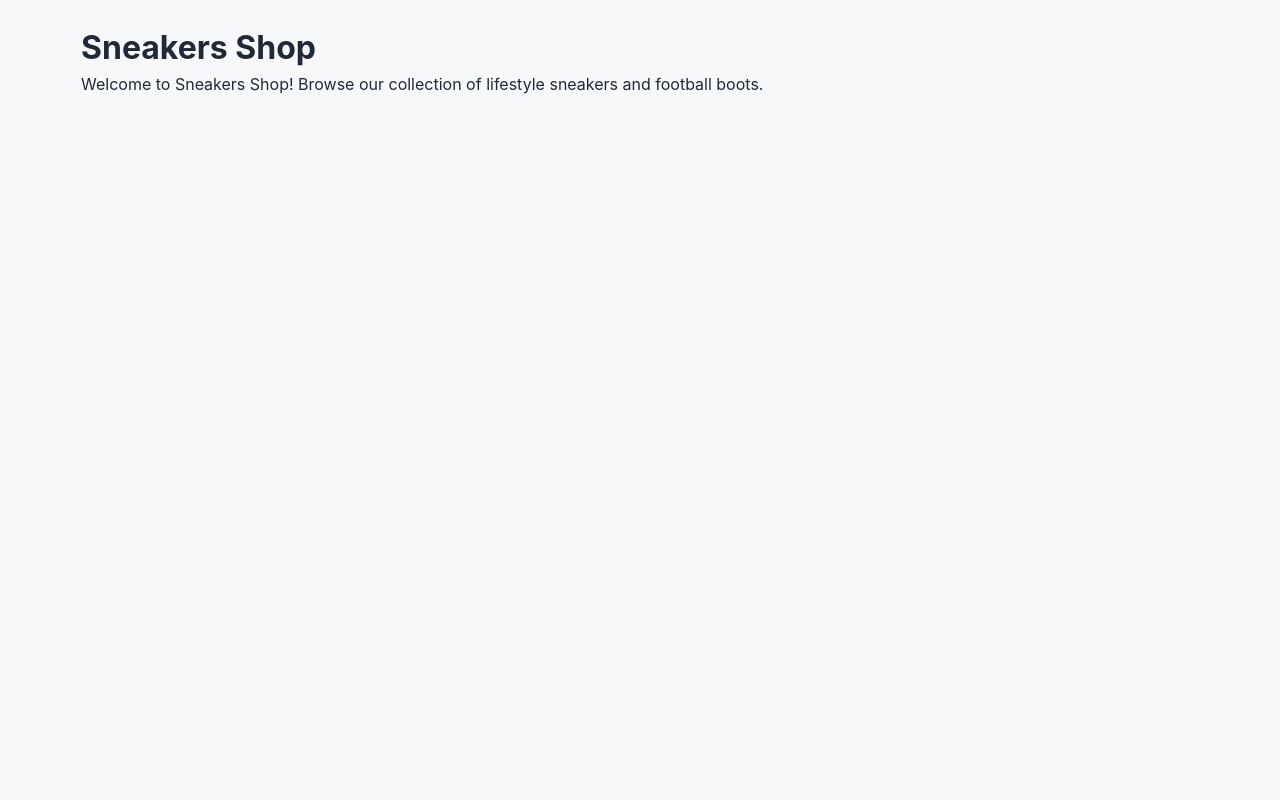
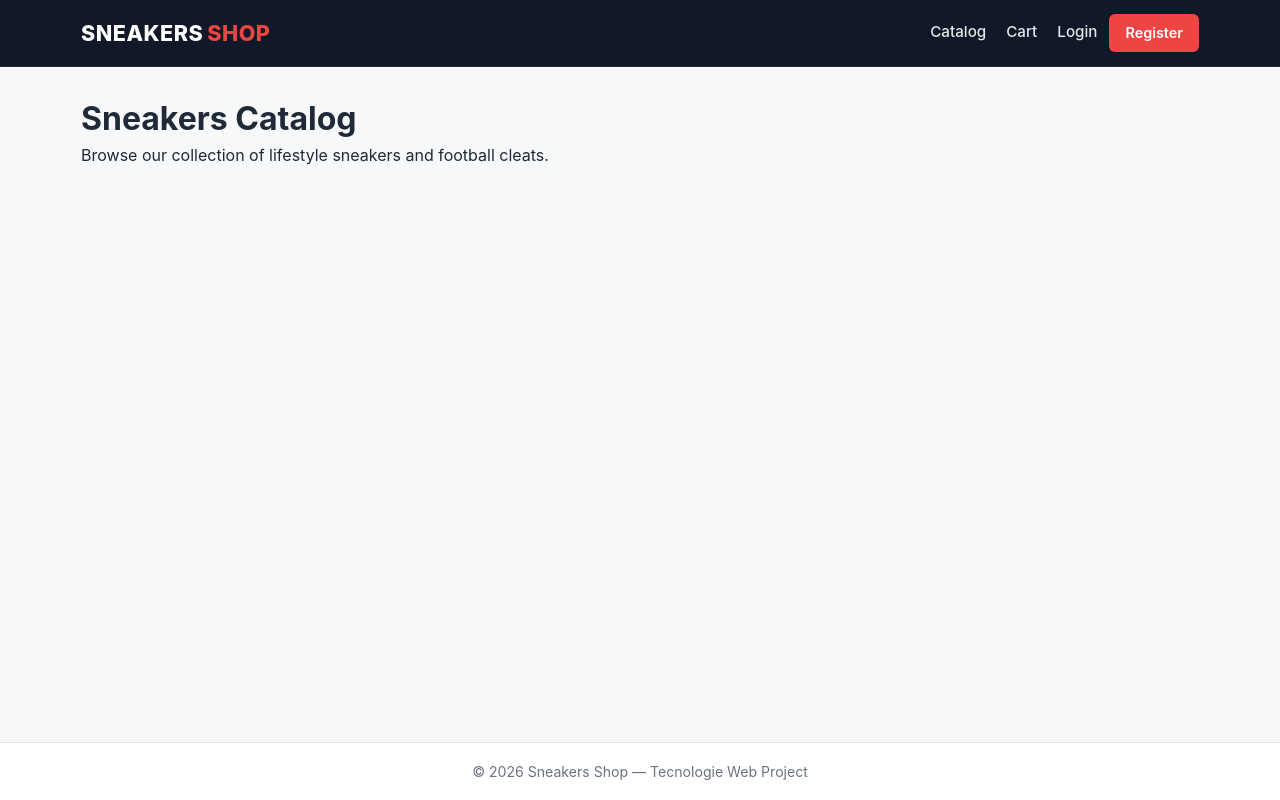
Before and after one commit to aziztr55/Sneakers-shop, a React (Create React App) app in the folder frontend/: page / in a window 1280 px wide. Built offline with nearby package versions, Linux system fonts and the light colour scheme; no server answers.

Commit message:
Add Navbar, React Router setup

```diff
--- a/frontend/src/App.css
+++ b/frontend/src/App.css
@@ -32,6 +32,119 @@ button {
   max-width: 1150px;
   width: 100%;
   margin: 0 auto;
-  padding: 24px 16px;
+  padding: 28px 16px;
   flex: 1;
 }
+
+/* Navbar */
+.navbar {
+  background-color: #111827;
+  color: #ffffff;
+  border-bottom: 1px solid #1f2937;
+  position: sticky;
+  top: 0;
+  z-index: 50;
+}
+
+.navbar-inner {
+  max-width: 1150px;
+  margin: 0 auto;
+  padding: 14px 16px;
+  display: flex;
+  align-items: center;
+  justify-content: space-between;
+}
+
+.navbar-brand {
+  font-size: 1.35rem;
+  font-weight: 800;
+  letter-spacing: 0.5px;
+  color: #ffffff;
+}
+
+.navbar-brand span {
+  color: #ef4444;
+  margin-left: 4px;
+}
+
+.navbar-links {
+  display: flex;
+  align-items: center;
+  gap: 20px;
+}
+
+.nav-link {
+  color: #e5e7eb;
+  font-weight: 500;
+  font-size: 0.95rem;
+  transition: color 0.15s ease;
+}
+
+.nav-link:hover {
+  color: #ffffff;
+}
+
+.cart-link {
+  display: flex;
+  align-items: center;
+  gap: 6px;
+}
+
+.cart-badge {
+  background-color: #ef4444;
+  color: #ffffff;
+  font-size: 0.75rem;
+  font-weight: 700;
+  padding: 2px 7px;
+  border-radius: 999px;
+}
+
+.nav-user,
+.nav-auth {
+  display: flex;
+  align-items: center;
+  gap: 12px;
+}
+
+.welcome-text {
+  font-size: 0.9rem;
+  color: #d1d5db;
+}
+
+.btn-primary {
+  background-color: #ef4444;
+  color: #ffffff;
+  border: none;
+  padding: 8px 16px;
+  border-radius: 6px;
+  font-weight: 600;
+  font-size: 0.9rem;
+  transition: background-color 0.15s ease;
+}
+
+.btn-primary:hover {
+  background-color: #dc2626;
+}
+
+.btn-outline {
+  background: transparent;
+  color: #e5e7eb;
+  border: 1px solid #4b5563;
+  padding: 6px 12px;
+  border-radius: 6px;
+  font-size: 0.85rem;
+}
+
+.btn-outline:hover {
+  border-color: #9ca3af;
+  color: #ffffff;
+}
+
+.footer {
+  background-color: #ffffff;
+  border-top: 1px solid #e5e7eb;
+  text-align: center;
+  padding: 18px 16px;
+  font-size: 0.88rem;
+  color: #6b7280;
+}
--- a/frontend/src/App.js
+++ b/frontend/src/App.js
@@ -1,14 +1,80 @@
-import React from 'react';
+import React, { useState, useEffect } from 'react';
+import { BrowserRouter as Router, Routes, Route } from 'react-router-dom';
+import Navbar from './components/Navbar';
+import { apiRequest } from './api';
 import './App.css';
 
 function App() {
+  const [user, setUser] = useState(() => {
+    const saved = localStorage.getItem('sneakers_user');
+    return saved ? JSON.parse(saved) : null;
+  });
+  const [cartItems, setCartItems] = useState([]);
+
+  const fetchCart = async (currentUser) => {
+    if (!currentUser) {
+      setCartItems([]);
+      return;
+    }
+    try {
+      const data = await apiRequest(`/api/cart/${currentUser.id}`);
+      setCartItems(data);
+    } catch (err) {
+      console.error('Failed to load cart:', err.message);
+    }
+  };
+
+  useEffect(() => {
+    fetchCart(user);
+  }, [user]);
+
+  const handleLoginSuccess = (loggedInUser) => {
+    setUser(loggedInUser);
+    localStorage.setItem('sneakers_user', JSON.stringify(loggedInUser));
+  };
+
+  const handleLogout = () => {
+    setUser(null);
+    setCartItems([]);
+    localStorage.removeItem('sneakers_user');
+  };
+
+  const totalCartCount = cartItems.reduce((sum, item) => sum + item.quantity, 0);
+
   return (
-    <div className="app-container">
-      <main className="main-content">
-        <h1>Sneakers Shop</h1>
-        <p>Welcome to Sneakers Shop! Browse our collection of lifestyle sneakers and football boots.</p>
-      </main>
-    </div>
+    <Router>
+      <div className="app-container">
+        <Navbar user={user} cartCount={totalCartCount} onLogout={handleLogout} />
+        <main className="main-content">
+          <Routes>
+            <Route
+              path="/"
+              element={
+                <div>
+                  <h1>Sneakers Catalog</h1>
+                  <p>Browse our collection of lifestyle sneakers and football cleats.</p>
+                </div>
+              }
+            />
+            <Route
+              path="/login"
+              element={<div><h2>Login Page (Coming in Step 10)</h2></div>}
+            />
+            <Route
+              path="/register"
+              element={<div><h2>Register Page (Coming in Step 10)</h2></div>}
+            />
+            <Route
+              path="/cart"
+              element={<div><h2>Shopping Cart (Coming in Step 13)</h2></div>}
+            />
+          </Routes>
+        </main>
+        <footer className="footer">
+          <p>&copy; {new Date().getFullYear()} Sneakers Shop — Tecnologie Web Project</p>
+        </footer>
+      </div>
+    </Router>
   );
 }
 
--- /dev/null
+++ b/frontend/src/components/Navbar.js
@@ -0,0 +1,35 @@
+import React from 'react';
+import { Link } from 'react-router-dom';
+
+function Navbar({ user, cartCount, onLogout }) {
+  return (
+    <header className="navbar">
+      <div className="navbar-inner">
+        <Link to="/" className="navbar-brand">
+          SNEAKERS<span>SHOP</span>
+        </Link>
+
+        <nav className="navbar-links">
+          <Link to="/" className="nav-link">Catalog</Link>
+          <Link to="/cart" className="nav-link cart-link">
+            Cart {cartCount > 0 && <span className="cart-badge">{cartCount}</span>}
+          </Link>
+
+          {user ? (
+            <div className="nav-user">
+              <span className="welcome-text">Hi, <strong>{user.username}</strong></span>
+              <button onClick={onLogout} className="btn-outline">Logout</button>
+            </div>
+          ) : (
+            <div className="nav-auth">
+              <Link to="/login" className="nav-link">Login</Link>
+              <Link to="/register" className="btn-primary">Register</Link>
+            </div>
+          )}
+        </nav>
+      </div>
+    </header>
+  );
+}
+
+export default Navbar;
```
